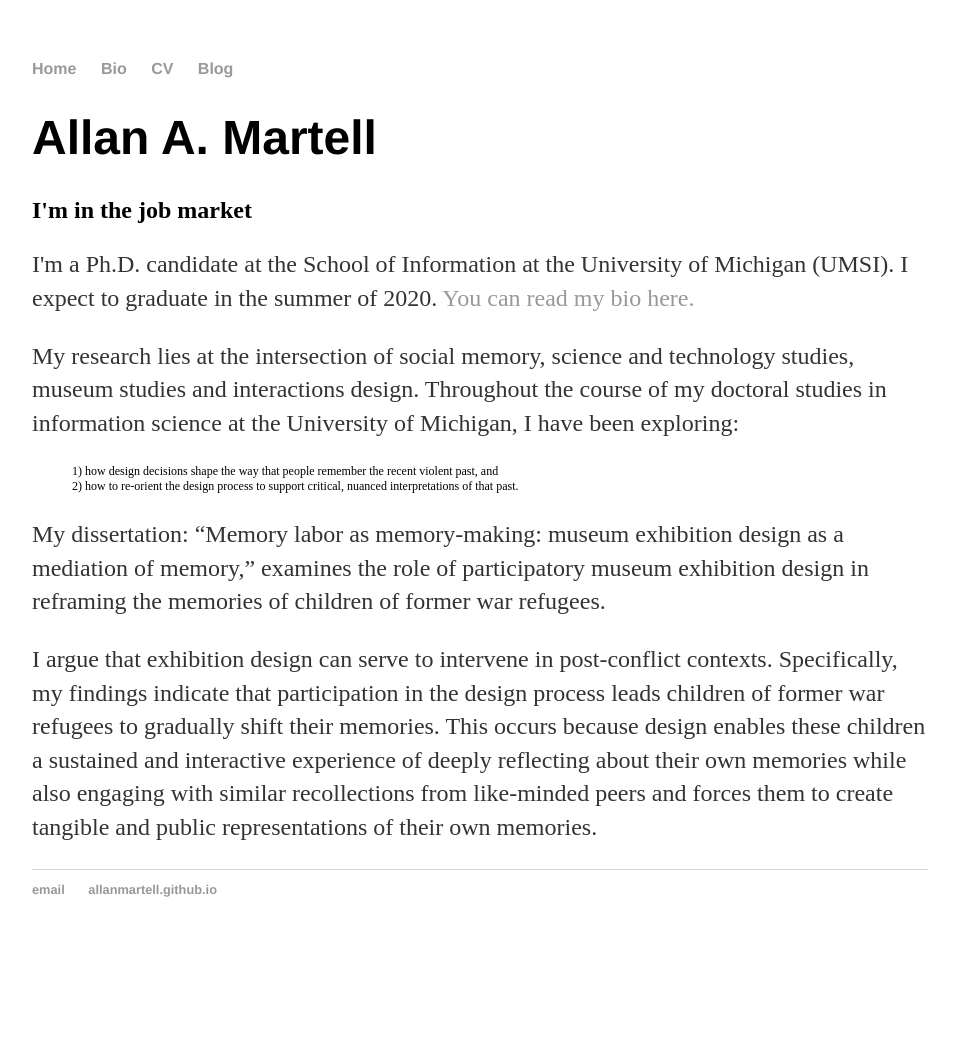
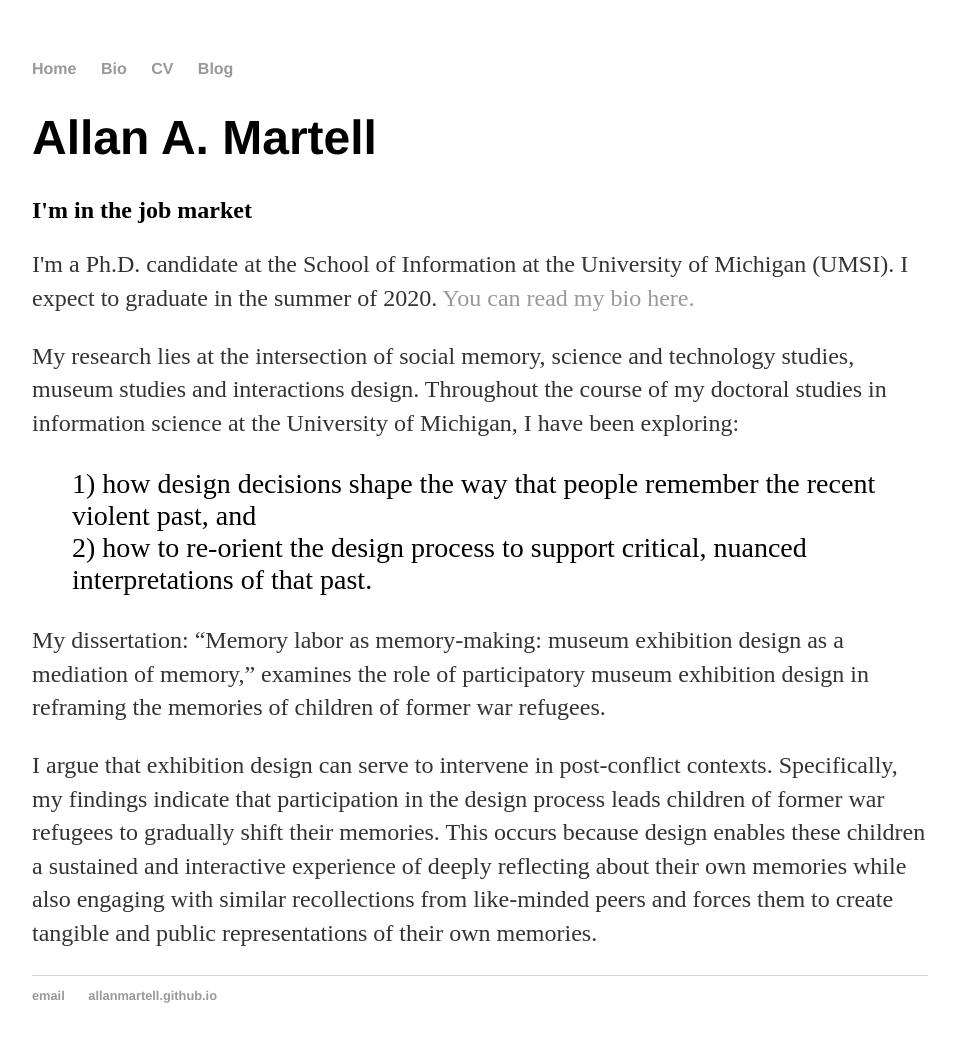
Before and after one commit to allanmartell/allanmartell.github.io, a Jekyll site: the page built from index.html, in a window 1280 px wide. Shown: the whole page, without its empty margins (160-1119 px from the left). Built offline with Jekyll 4.4.1, drawn with Linux system fonts in a browser that asks for light colours; before the commit the page ends 957 px from its top, so only the background shows below that.

Commit message:
Update main.css

```diff
--- a/css/main.css
+++ b/css/main.css
@@ -43,5 +43,5 @@ ul.posts li {
 }
 
 ul.researchthemes {
-    font-size: 0.75em;
+    font-size: 1.75em;
 }
```
